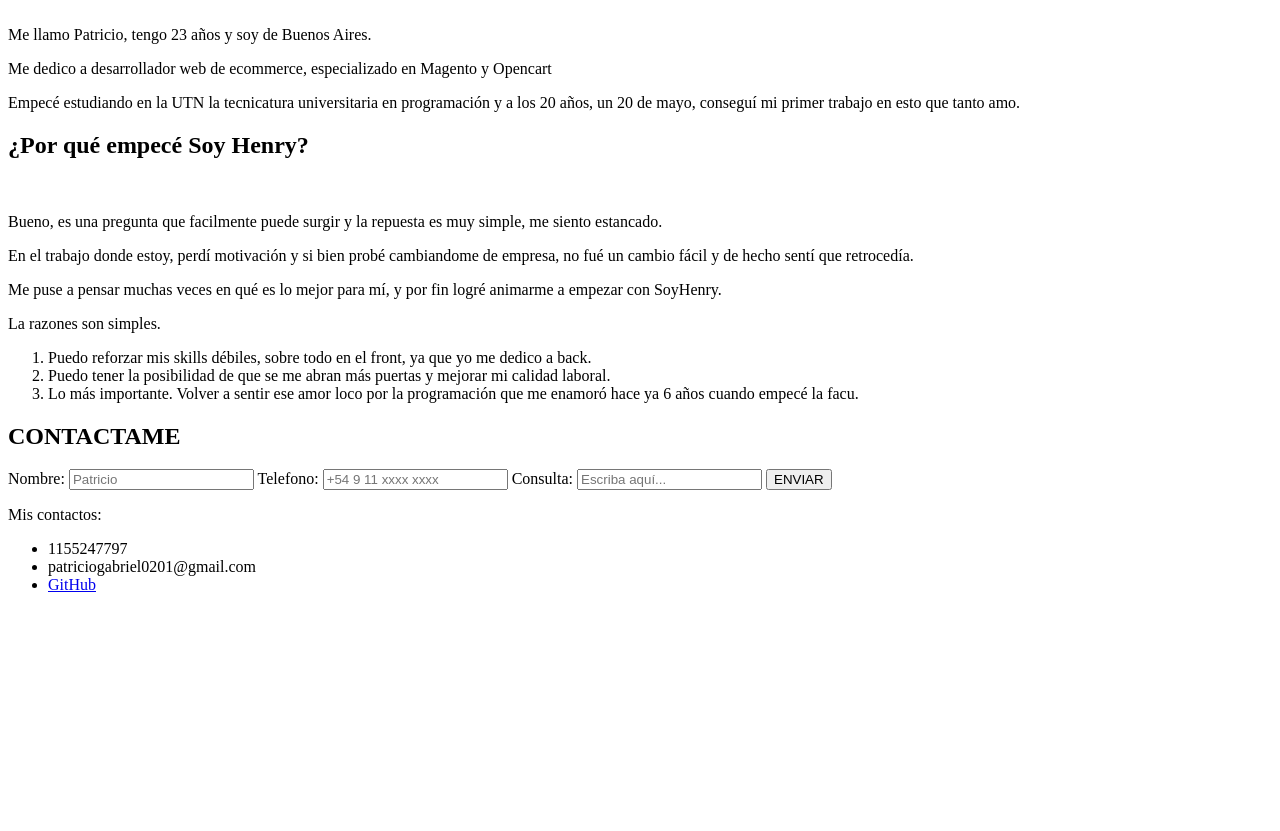
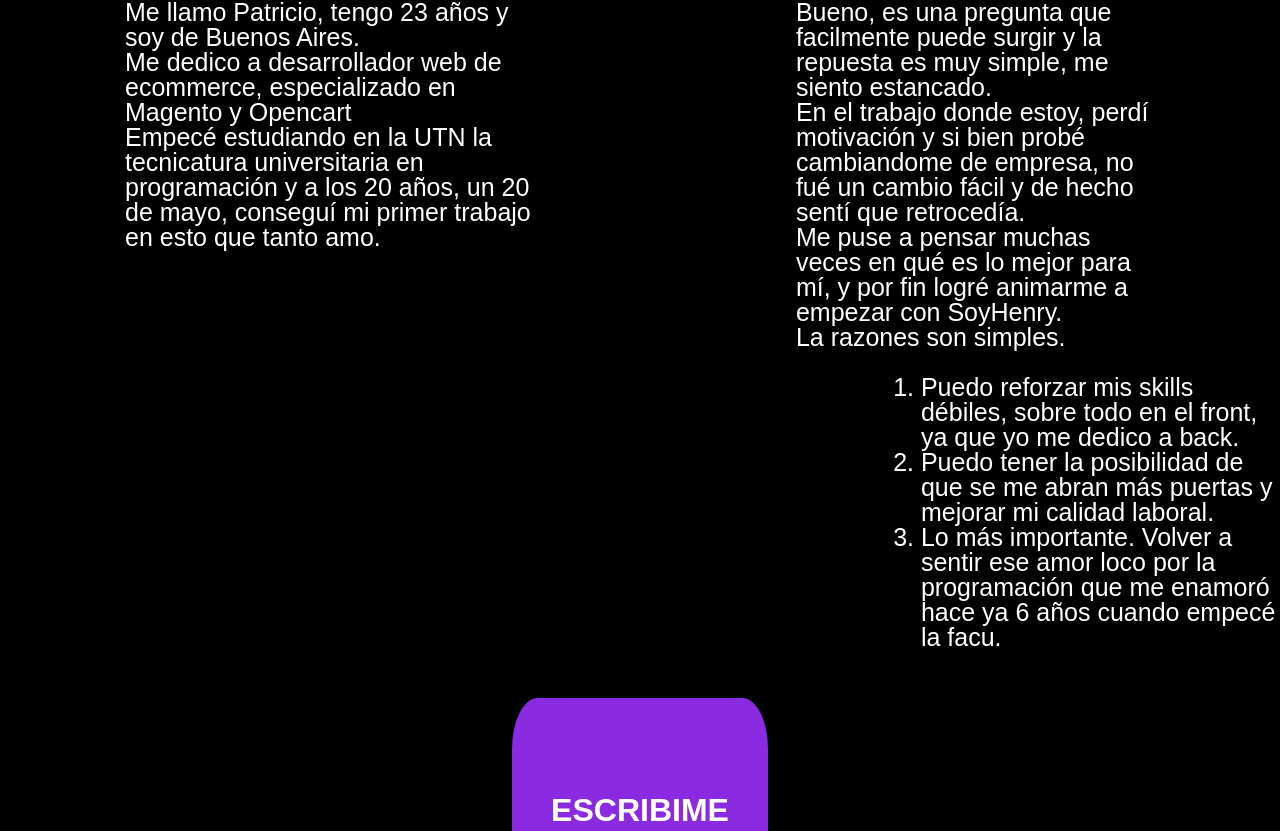
Before and after one commit to PGBurattini/HenryPrepCourse-M03-HTML, a plain HTML site: page index.html in a window 1280 px wide. Shown: the part 471-1302 px from the top of the page. Before the commit the page ends 1081 px from the top, so only its background shows below. Drawn offline with Linux system fonts and the light colour scheme.

Commit message:
Add of CSS module

```diff
--- a/index.html
+++ b/index.html
@@ -4,50 +4,51 @@
     <meta charset="UTF-8">
     <meta name="viewport" content="width=device-width, initial-scale=1.0">
     <title>Mi Primer Sitio Web</title>
+    <link rel="stylesheet" href="reset.css">
+    <link rel="stylesheet" href="styles.css">
 </head>
 <body>
-    <header>
+    <header class="header">
         <img src="img/logo.png" alt="">
-        <h1>BIENVENIDOS A MI BLOG</h1>
+        <h1>BURATTINI PATRICIO</h1>
     </header>
 
     <main>
-        <article>
-            <h2>¿Quien soy?</h2>
+        <article class="questions">
+            <div id="question1">
+                <h2 class="questionTitle">¿Quien soy?</h2>
                 <br>
-            <div>
+                <div class="questionAnswer">
                     <p>Me llamo Patricio, tengo 23 años y soy de Buenos Aires.</p>
                     <p>Me dedico a desarrollador web de ecommerce, especializado en Magento y Opencart</p>
                     <p>Empecé estudiando en la UTN la tecnicatura universitaria en programación y a los 20 años, un 20 de mayo, conseguí mi primer trabajo en esto que tanto amo.</p>
                 </div>
-        </article>
-        <article>
-            <h2>¿Por qué empecé Soy Henry?</h2>
+            </div>
+            <div id="question2">
+                <h2 class="questionTitle">¿Por qué empecé Soy Henry?</h2>
                 <br>
-            <div>
+                <div class="questionAnswer">
                     <p>Bueno, es una pregunta que facilmente puede surgir y la repuesta es muy simple, me siento estancado.</p>
                     <p>En el trabajo donde estoy, perdí motivación y si bien probé cambiandome de empresa, no fué un cambio fácil y de hecho sentí que retrocedía.</p>
                     <p>Me puse a pensar muchas veces en qué es lo mejor para mí, y por fin logré animarme a empezar con SoyHenry.</p>
                     <p>La razones son simples.</p>
                 </div>
-            <div>
+                <div class="reasons">
                     <ol>
                         <li>Puedo reforzar mis skills débiles, sobre todo en el front, ya que yo me dedico a back.</li>
                         <li>Puedo tener la posibilidad de que se me abran más puertas y mejorar mi calidad laboral.</li>
                         <li>Lo más importante. Volver a sentir ese amor loco por la programación que me enamoró hace ya 6 años cuando empecé la facu.</li>
                     </ol>
                 </div>
+            </div>
         </article>
-        <section>
-            <h2>CONTACTAME</h2>
+        <section class="contact">
+            <h2>ESCRIBIME</h2>
             <form>
-                <label for="nombre">Nombre: </label>
-                <input type="text" name="nombre" placeholder="Patricio" id="nombre">
+                <input type="text" name="nombre" placeholder="Nombre" id="nombre">
 
-                <label for="telefono">Telefono: </label>
-                <input type="tel" name="telefono" placeholder="+54 9 11 xxxx xxxx" id="telefono">
+                <input type="tel" name="telefono" placeholder="Telefono" id="telefono">
 
-                <label for="consulta">Consulta: </label>
                 <input type="text" name="nombre" placeholder="Escriba aquí..." id="consulta">
 
                 <button>
@@ -57,7 +58,7 @@
         </section>
     </main>
 
-    <footer>
+    <footer class="footer">
         <div>
             <p>Mis contactos:</p>
             <ul>
--- /dev/null
+++ b/reset.css
@@ -0,0 +1,36 @@
+/* reset.css */
+
+/* Reset de márgenes y padding para todas las etiquetas */
+html, body, div, span, applet, object, iframe,
+h1, h2, h3, h4, h5, h6, p, blockquote, pre,
+a, abbr, acronym, address, big, cite, code,
+del, dfn, em, img, ins, kbd, q, s, samp,
+small, strike, strong, sub, sup, tt, var,
+b, u, i, center,
+dl, dt, dd, ol, ul, li,
+fieldset, form, label, legend,
+table, caption, tbody, tfoot, thead, tr, th, td {
+    margin: 0;
+    padding: 0;
+    border: 0;
+    outline: 0;
+    font-size: 100%;
+    vertical-align: baseline;
+    background: transparent;
+    font-family: 'Muli',sans-serif;
+}
+
+/* Corrección para algunos elementos HTML5 */
+article, aside, details, figcaption, figure,
+footer, header, hgroup, menu, nav, section {
+    display: block;
+    font-family: 'Muli',sans-serif;
+}
+
+/* Corrección para fuentes y estilos */
+body {
+    line-height: 1;
+    font-family: 'Muli',sans-serif;
+}
+
+/* Elementos que podrían requerir estilos específicos se pueden añadir después de este reset */
--- /dev/null
+++ b/styles.css
@@ -0,0 +1,115 @@
+/*  Header  */
+.header{
+    display: flex;
+    justify-content: center;
+    margin-top: 3em;
+}
+.header img{
+    max-width: 100%;
+    border-radius: 10%;
+}
+.header h1{
+    margin-left: 1em;
+    align-self: center;
+    font-size: 55px;
+}
+
+/*  Body  */
+body{
+    background-color: black;
+}
+p{
+    color: white;
+}
+li{
+    color: white;
+}
+h1{
+    color: blueviolet;
+}
+.questions{
+    display: flex;
+    justify-content: space-around;
+}
+#question1, #question2{
+    display: flex;
+    flex-direction: column;
+    margin-top: 3em;
+}
+.questionTitle{
+    font-size: 35px;
+    align-self: center;
+    color: yellow;
+}
+.questionAnswer{
+    font-size: 25px;
+    padding-left: 5em;
+    padding-right: 5em;
+}
+.reasons{
+    display: flex;
+    flex-direction: column;
+    margin-top: 1em;
+    padding-left: 10em;
+    font-size: 25px;
+}
+.contact{
+    display: flex;
+    flex-direction: column;
+    width: 20vw;
+    border-radius: 10%;
+    margin: auto;
+    margin-top: 3em;
+    background-color: blueviolet;
+}
+.contact h2{
+    display: flex;
+    justify-content: center;
+    margin-top: 3em;
+    margin-bottom: 3em;
+    font-size: 32px;
+    color: white;
+}
+.contact form{
+    display: flex;
+    justify-content: center;
+    flex-direction: column;
+    margin-right: 25vw;
+    margin: auto;
+    margin-bottom: 6em;
+}
+.contact input{
+    display: flex;
+    justify-content: center;
+    margin-bottom: 1em;
+    background-color:blueviolet;
+    border: none;
+    color: yellow;
+    font-size: 20px;
+    text-align: center;
+    font-weight: bolder;
+}
+.contact input::placeholder{
+    color: white;
+}
+.contact button{
+    background-color: blueviolet;
+    border: none;
+    color: yellow;
+    font-weight: bolder;
+    margin-top: 3em;
+}
+
+/*  Footer  */
+.footer{
+    display: flex;
+    margin-top: 3em;
+    font-size: 20px;
+}
+.footer div{
+    display: flex;
+    flex-direction: column;
+}
+.footer div ul li{
+    list-style: none;
+}
```
Lines whose indentation alone changed are shown as unchanged.
